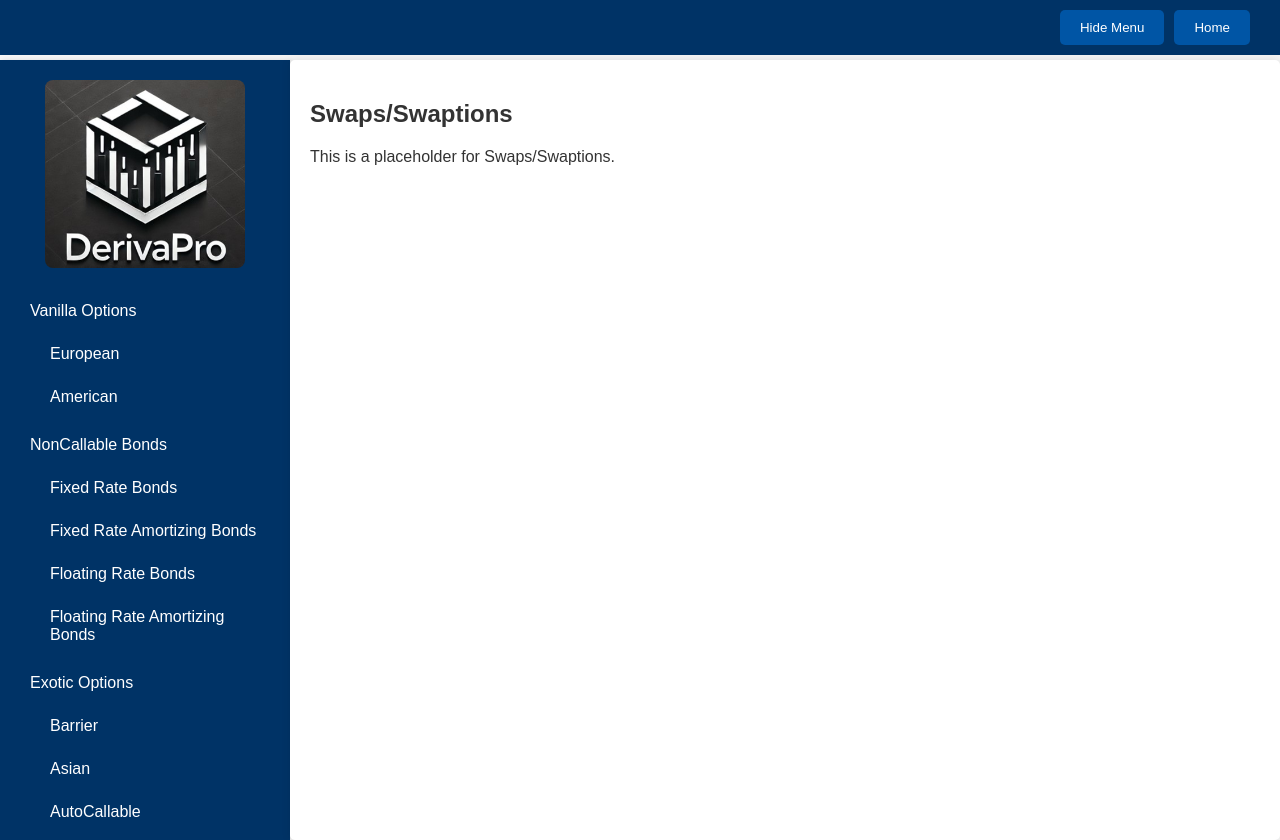
After one commit to derivapro/derivapro-v1, a Flask app: page /swap_swaptions/ in a window 1280 px wide. The commit adds this page. Run offline with Flask 2, Linux system fonts and the light colour scheme.

Commit message:
# Sidebar menu update (Swap/ Swaptions)

```diff
--- a/derivapro/routes/__init__.py
+++ b/derivapro/routes/__init__.py
@@ -16,6 +16,7 @@ def register_routes(app):
     from .prepayment_v2 import prepayment_v2_bp
     from .rates import rates_bp
     from .rates_api import rates_api_bp
+    from .swap_swaptions import swap_swaptions_bp
 
     app.register_blueprint(index_bp, url_prefix='/')
     app.register_blueprint(vanilla_options_bp, url_prefix='/vanilla-options')
@@ -34,3 +35,4 @@ def register_routes(app):
     app.register_blueprint(prepayment_v2_bp, url_prefix="/prepayment-v2")
     app.register_blueprint(rates_bp)        # /rates/swap, /rates/swaption
     app.register_blueprint(rates_api_bp)    # /api/rates/...
+    app.register_blueprint(swap_swaptions_bp, url_prefix="/swap_swaptions")
--- /dev/null
+++ b/derivapro/routes/swap_swaptions.py
@@ -0,0 +1,8 @@
+
+from flask import Blueprint, render_template
+
+swap_swaptions_bp = Blueprint('swap_swaptions', __name__, url_prefix='/swap_swaptions')
+
+@swap_swaptions_bp.route('/')
+def swap_swaptions():
+    return render_template('swaps_swaptions.html')
--- a/derivapro/templates/base.html
+++ b/derivapro/templates/base.html
@@ -76,8 +76,20 @@
                         <li><a href="{{ url_for('credit_derivatives.creditLinkedNotes') }}" class="nav-link">Credit Linked Notes</a></li>
                     </ul>
                 </li>
-                <li><a href="{{ url_for('swaps.swaps') }}" class="nav-link">Swaps</a></li>
-                <li><a href="{{ url_for('swaptions.swaptions') }}" class="nav-link">Swaptions</a></li>
+
+                <li>
+                    <a href="{{ url_for('swap_swaptions.swap_swaptions') }}" class="nav-link">Swaps/Swaptions</a>
+                    <ul>
+
+                        <li><a href="{{ url_for('rates.swap_page') }}" class="nav-link">Swaps Analytical</a></li>
+                        <li><a href="{{ url_for('swaps.swaps') }}" class="nav-link">Swaps M2M</a></li>
+                        <li><a href="{{ url_for('rates.swaption_page') }}" class="nav-link">Swaptions Analytical</a></li>
+                        <li><a href="{{ url_for('swaptions.swaptions') }}" class="nav-link">Swaptions M2M</a></li>
+                    </ul>
+                </li>
+
+                <!-- <li><a href="{{ url_for('swaps.swaps') }}" class="nav-link">Swaps M2M</a></li>
+                <li><a href="{{ url_for('swaptions.swaptions') }}" class="nav-link">Swaptions M2M</a></li> -->
                                 <li>
                     <a href="{{ url_for('volatility_derivatives.volatility_derivatives') }}" class="nav-link">Volatility Derivatives</a>
                     <ul>
@@ -85,15 +97,15 @@
                     </ul>
                 </li>
 
-               <li>
+               <!-- <li>
                 <a href="{{ url_for('rates.swap_page') }}" class="nav-link">
-                 Swap/Swaption (New)
+                 Swaps/Swaptions
                 </a>
                 <ul>
-                 <li><a href="{{ url_for('rates.swap_page') }}" class="nav-link">Swap (New)</a></li>
-                 <li><a href="{{ url_for('rates.swaption_page') }}" class="nav-link">Swaption (New)</a></li>
+                 <li><a href="{{ url_for('rates.swap_page') }}" class="nav-link">Swaps Analytical</a></li>
+                 <li><a href="{{ url_for('rates.swaption_page') }}" class="nav-link">Swaption Analytical</a></li>
                </ul>
-              </li>
+              </li> -->
                 <li><a href="{{ url_for('volatility_surface.volatility_surface') }}" class="nav-link">Volatility Surface</a></li>
                 <li><a href="{{ url_for('equity_derivatives.equity_derivatives') }}" class="nav-link">Equity Derivatives</a></li>
                 <li><a href="{{ url_for('prepayment.prepayment') }}" class="nav-link">Prepayment</a></li>
--- /dev/null
+++ b/derivapro/templates/swaps_swaptions.html
@@ -0,0 +1,6 @@
+{% extends "base.html" %}
+
+{% block content %}
+<h2>Swaps/Swaptions</h2>
+<p>This is a placeholder for Swaps/Swaptions.</p>
+{% endblock %}
```
